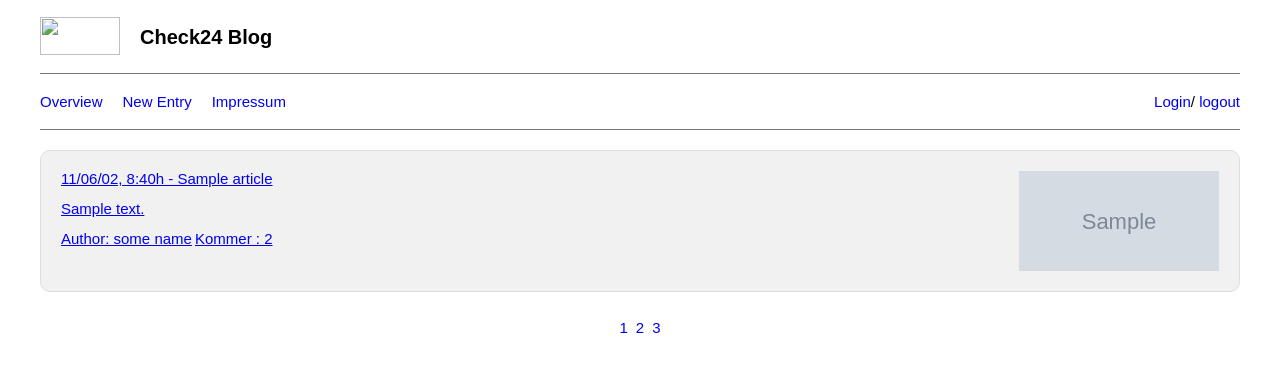
After one commit to adnanhaider80/check24, a PHP site: template views/overview.php in a window 1280 px wide. The commit adds this page. Shown: the top 372 px of the page. Run offline with PHP 8.4, Linux system fonts and the light colour scheme; the template is opened without the code that fills it: most values are stand-ins (such as "Sample title", 1, 10 or a date in 2020); grey boxes marked "Sample" are stand-in pictures; some libraries are stand-ins or nearby versions.

Commit message:
article listing single article view done

```diff
--- a/app/Router.php
+++ b/app/Router.php
@@ -32,8 +32,6 @@ class Router
                 }
             });
 
-            // https://github.com/gmaccario/simple-mvc-php-framework/issues/2
-            // Issue #2: Fix Non-static method ... should not be called statically
             $className = '\\App\\Controllers\\' . $matcher['controller'];
             $classInstance = new $className();
 
--- a/composer.json
+++ b/composer.json
@@ -8,7 +8,6 @@
     },
     "require": {
         "symfony/routing": "^5.4",
-        "symfony/http-foundation": "^5.4",
-        "catfan/medoo": "^2.1"
+        "symfony/http-foundation": "^5.4"
     }
 }
--- a/config/config.php
+++ b/config/config.php
@@ -1,10 +1,13 @@
 <?php
+// Using Medoo namespace.
+use Medoo\Medoo;
 //site name
 define('SITE_NAME', 'Check24 Blog');
 
 //App Root
 // define('APP_ROOT', dirname(dirname(__FILE__)).'/check24');
 define('APP_ROOT', dirname(dirname(__FILE__)));
+define('BASE_URL', 'http://localhost:8000/');
 define('URL_ROOT', '/');
 define('URL_SUBFOLDER', '');
 
--- a/routes/web.php
+++ b/routes/web.php
@@ -6,3 +6,4 @@ use Symfony\Component\Routing\RouteCollection;
 // Routes system
 $routes = new RouteCollection();
 $routes->add('article', new Route(constant('URL_SUBFOLDER') . '/article/{id}', array('controller' => 'ArticleController', 'method'=>'showAction'), array('id' => '[0-9]+')));
+$routes->add('overview', new Route(constant('URL_SUBFOLDER') . '/overview', array('controller' => 'OverviewController', 'method'=>'index'), array('id' => '[0-9]+')));
--- /dev/null
+++ b/views/navbar.php
@@ -0,0 +1,13 @@
+<div class="container">
+    <nav>
+        <div class="nav-links">
+            <a href="<?php echo BASE_URL; ?>overview">Overview</a>
+            <a href="<?php echo BASE_URL; ?>article/new">New Entry</a>
+            <a href="<?php echo BASE_URL; ?>imprint">Impressum</a>
+        </div>
+        <div>
+            <a href="<?php echo BASE_URL; ?>login">Login</a>/
+            <a href="<?php echo BASE_URL; ?>logout">logout</a>
+        </div>
+    </nav>
+</div>
--- /dev/null
+++ b/views/overview.php
@@ -0,0 +1,53 @@
+<!DOCTYPE html>
+<html lang="en">
+<head>
+	<meta charset="UTF-8">
+	<meta name="viewport" content="width=device-width, initial-scale=1.0">
+	<title>Home Page</title>
+	<link rel="stylesheet" href="./../public/assets/style.css">
+</head>
+<body>
+
+	<div class="container above_nav_info">
+		<a href="/"><img width="80" height="38" src="https://via.placeholder.com/150" alt=""></a>
+		<h4>Check24 Blog</h4>
+	</div>
+
+	<?php require 'navbar.php'; ?>
+
+	<main>
+		<div class="container">
+			<section class="articles_list">
+				<?php foreach($articles as $article) { ?>
+					<a href="article/<?php echo $article->getId(); ?>" >
+						<article class="single_article">
+
+						<div>
+							<span class="top_info">11/06/02, 8:40h - <?php echo $article->getTitle(); ?></span>
+							<p><?php echo $article->getText(); ?></p>
+							<div class="bottom_information">
+								<span>Author: some name</span>
+								<span>Kommer : 2</span>
+							</div>
+						</div>
+
+						<img width="200" height="100" src="<?php echo $article->getPicture(); ?>" alt="">
+						</article>
+					</a>
+
+				<?php } ?>
+
+
+
+				<div class="pagination">
+					<a href="#">1</a>
+					<a href="#">2</a>
+					<a href="#">3</a>
+				</div>
+
+			</section>
+		</div>
+	</main>
+
+</body>
+</html>
```
Also changed, not shown: app/Controllers/OverviewController.php (added, +20 -0 lines), app/Models/Article.php (+65 -3 lines), views/articles.php (+56 -20 lines), .htaccess, public/assets/style.css (added), 1 other file.
